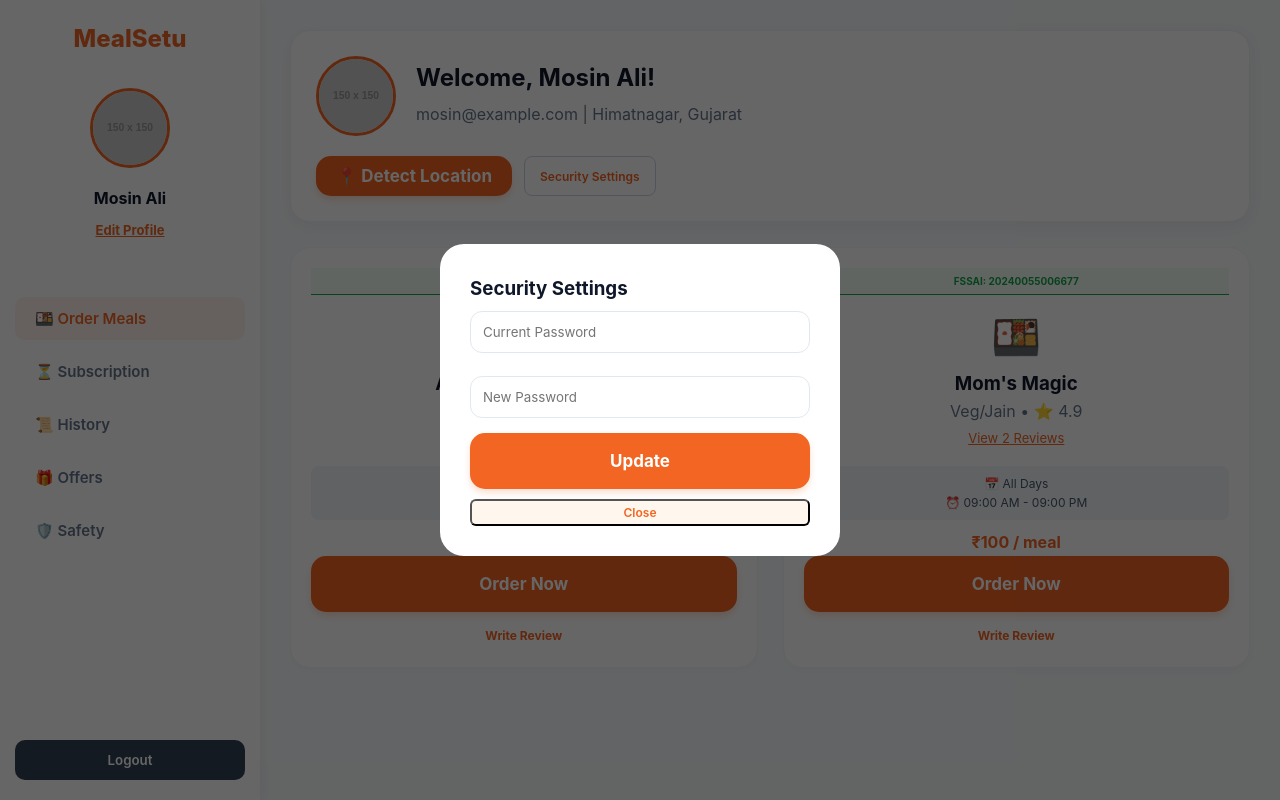
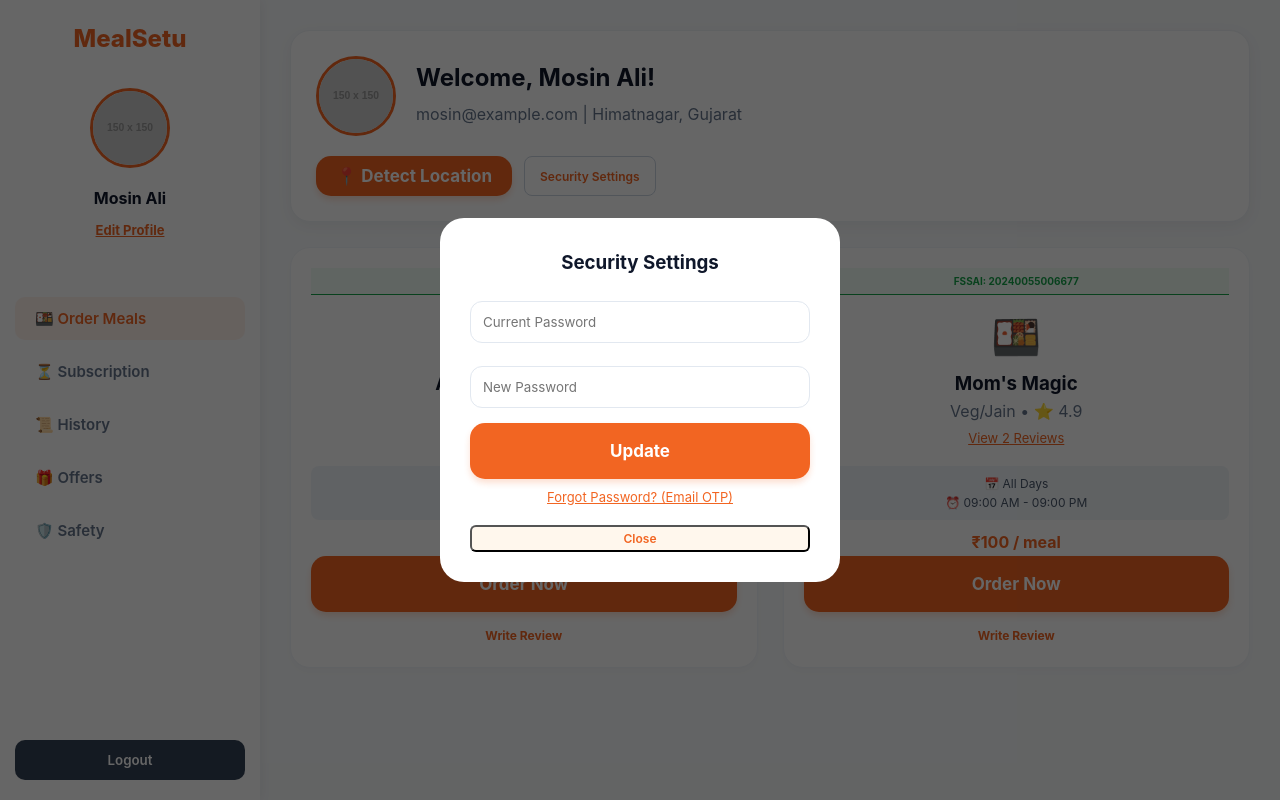
Before and after one commit to mosin-ali/Mealsetu, a React (Vite) app: page /user-dashboard in a window 1280 px wide. Both pictures are taken after a click on the button "Security Settings". Built offline with nearby package versions, Linux system fonts and the light colour scheme.

Commit message:
src/pages/UserDashboard.jsx

```diff
--- a/src/pages/UserDashboard.jsx
+++ b/src/pages/UserDashboard.jsx
@@ -23,14 +23,26 @@ export default function UserDashboard() {
   const [mealType, setMealType] = useState('both');
 
   // MODAL & OTP STATES
+  // const [showProfileModal, setShowProfileModal] = useState(false);
+  // const [showPasswordModal, setShowPasswordModal] = useState(false);
+  // const [showReviewModal, setShowReviewModal] = useState(false);
+  // const [showAllReviewsModal, setShowAllReviewsModal] = useState(false);
+  // const [forgotStep, setForgotStep] = useState('login');
+  // const [otpInput, setOtpInput] = useState('');
+  // const [generatedOtp, setGeneratedOtp] = useState('');
+
+
+// MODAL & OTP STATES
   const [showProfileModal, setShowProfileModal] = useState(false);
   const [showPasswordModal, setShowPasswordModal] = useState(false);
   const [showReviewModal, setShowReviewModal] = useState(false);
   const [showAllReviewsModal, setShowAllReviewsModal] = useState(false);
+
+  // IMPLEMENTED FORGOT PASSWORD STATES
   const [forgotStep, setForgotStep] = useState('login');
   const [otpInput, setOtpInput] = useState('');
   const [generatedOtp, setGeneratedOtp] = useState('');
-
+  const [newPass, setNewPass] = useState('');
 
 
 
@@ -87,6 +99,34 @@ export default function UserDashboard() {
     document.body.appendChild(element);
     element.click();
     document.body.removeChild(element);
+  };
+
+  // --- FORGOT PASSWORD NEW FUNCTIONS ---
+  const sendEmailOtp = () => {
+    const otp = Math.floor(1000 + Math.random() * 9000).toString();
+    setGeneratedOtp(otp);
+    alert(`OTP sent to ${user.email}: ${otp}`); // Simulating Email send
+    setForgotStep('otp');
+  };
+
+  const verifyOtp = () => {
+    if(otpInput === generatedOtp) {
+        setForgotStep('create');
+    } else {
+        alert("Invalid OTP! Please check again.");
+    }
+  };
+
+  const finalizeNewPassword = () => {
+    if(newPass.length < 6) {
+        alert("Password too short!");
+        return;
+    }
+    alert("Password updated successfully via Email OTP!");
+    setShowPasswordModal(false);
+    setForgotStep('login');
+    setNewPass('');
+    setOtpInput('');
   };
 
   const handleApplyLeave = () => {
@@ -456,7 +496,7 @@ export default function UserDashboard() {
         </div>
       )}
 
-      {showPasswordModal && (
+      {/* {showPasswordModal && (
         <div style={modalOverlayStyle}>
           <div style={modalContentStyle}>
             <h3>Security Settings</h3>
@@ -464,6 +504,46 @@ export default function UserDashboard() {
             <input type="password" style={inputStyle} placeholder="New Password" />
             <button className="btn-primary" style={{ width: '100%' }} onClick={() => setShowPasswordModal(false)}>Update</button>
             <button className="tag" style={{ width: '100%', marginTop: '10px' }} onClick={() => setShowPasswordModal(false)}>Close</button>
+          </div>
+        </div>
+      )} */}
+  {/* UPDATED SECURITY MODAL WITH FORGOT PASSWORD IMPLEMENTATION */}
+      {showPasswordModal && (
+        <div style={modalOverlayStyle}>
+          <div style={modalContentStyle}>
+            <h3 style={{textAlign: 'center', marginBottom: '15px'}}>Security Settings</h3>
+
+            {forgotStep === 'login' && (
+                <>
+                    <input type="password" style={inputStyle} placeholder="Current Password" />
+                    <input type="password" style={inputStyle} placeholder="New Password" />
+                    <button className="btn-primary" style={{ width: '100%' }} onClick={() => setShowPasswordModal(false)}>Update</button>
+                    <button
+                        style={{background:'none', border:'none', color:'#f26522', cursor:'pointer', display:'block', margin:'10px auto', fontSize:'13px', textDecoration:'underline'}}
+                        onClick={sendEmailOtp}
+                    >
+                        Forgot Password? (Email OTP)
+                    </button>
+                </>
+            )}
+
+            {forgotStep === 'otp' && (
+                <>
+                    <p style={{fontSize:'13px', textAlign:'center'}}>Enter OTP sent to {user.email}</p>
+                    <input type="text" style={{...inputStyle, textAlign:'center', letterSpacing:'5px'}} maxLength="4" value={otpInput} onChange={(e)=>setOtpInput(e.target.value)} placeholder="0000" />
+                    <button className="btn-primary" style={{ width: '100%' }} onClick={verifyOtp}>Verify OTP</button>
+                </>
+            )}
+
+            {forgotStep === 'create' && (
+                <>
+                    <p style={{fontSize:'13px', textAlign:'center'}}>Create New Password</p>
+                    <input type="password" style={inputStyle} value={newPass} onChange={(e)=>setNewPass(e.target.value)} placeholder="New Password" />
+                    <button className="btn-primary" style={{ width: '100%', background:'#16a34a' }} onClick={finalizeNewPassword}>Save New Password</button>
+                </>
+            )}
+
+            <button className="tag" style={{ width: '100%', marginTop: '10px' }} onClick={() => {setShowPasswordModal(false); setForgotStep('login');}}>Close</button>
           </div>
         </div>
       )}
```
